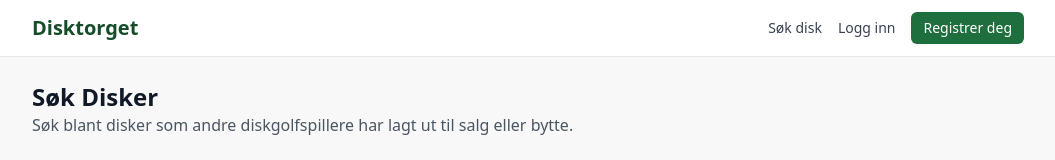
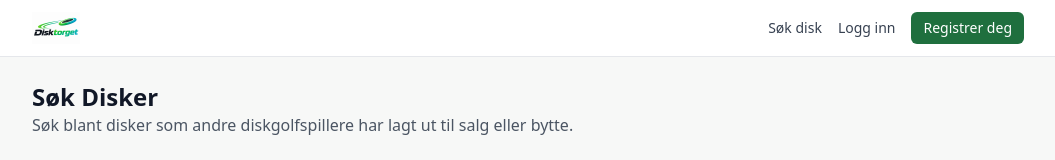
Before and after one commit to LeanderTS/Disktorget, a Next.js app: page / in a window 1280 px wide. Shown: the top 160 px of the page, without its empty margins (112-1167 px from the left). Built offline with nearby package versions, Linux system fonts and the light colour scheme; no server answers; the database is empty.

Commit message:
Update Navbar.tsx
Ny logo

```diff
--- a/src/components/Navbar.tsx
+++ b/src/components/Navbar.tsx
@@ -11,9 +11,7 @@ export default async function Navbar() {
   return (
     <header className="border-b bg-white">
       <div className="mx-auto flex max-w-5xl items-center justify-between px-4 py-3">
-        <Link href="/" className="text-xl font-bold text-brand-dark">
-          Disktorget
-        </Link>
+        <Link href="/" className="flex items-center gap-2"> <img src="/Disktorget Logo.png" alt="Disktorget" className="h-8 w-auto" /> </Link>
 
         <nav className="flex items-center gap-4">
           <Link href="/" className="text-sm text-gray-700 hover:text-brand-dark">
```
